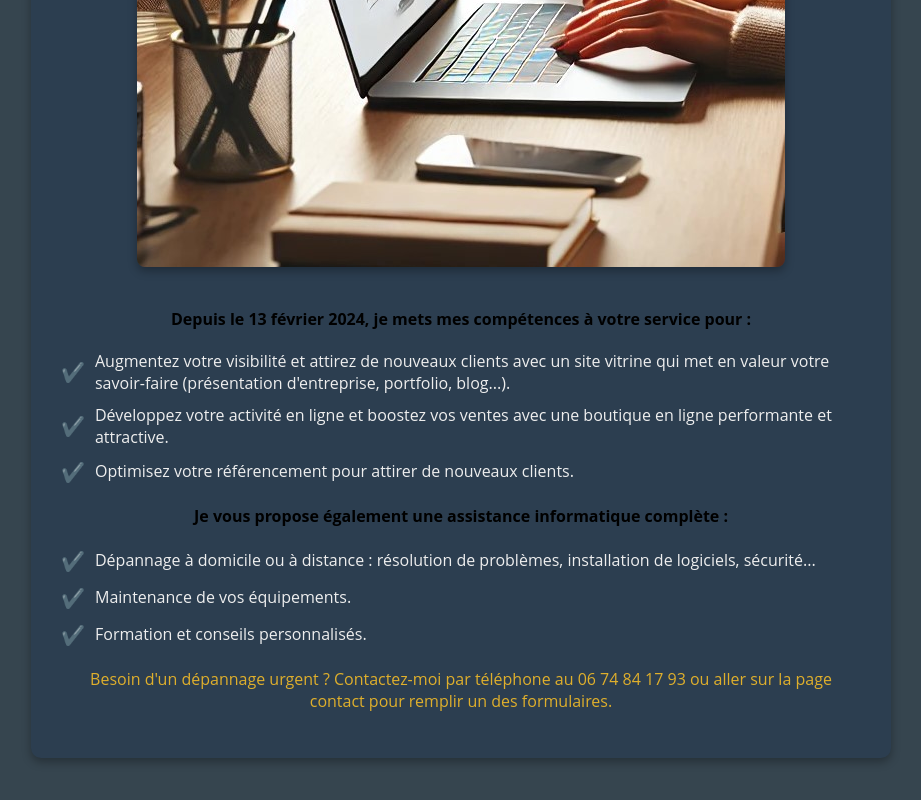
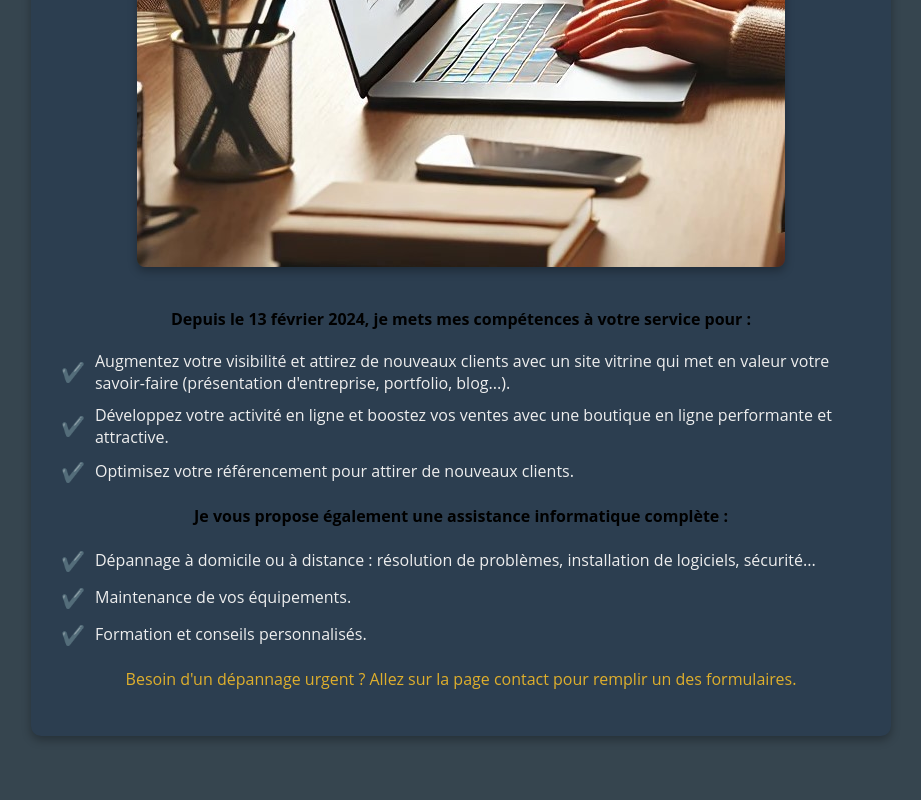
Before and after one commit to GaelleB/gb-webassist, a React (Create React App) app: page / in a window 1280 px wide. Shown: the part 970-1770 px from the top of the page, without its empty margins (179-1100 px from the left). Built offline with nearby package versions, Linux system fonts and the light colour scheme.

Commit message:
modif class suggestion

```diff
--- a/src/pages/Home.js
+++ b/src/pages/Home.js
@@ -32,8 +32,8 @@ function Home() {
             <li>Maintenance de vos équipements.</li>
             <li>Formation et conseils personnalisés.</li>
           </ul>
-          <p className='suggestion'>
-          Besoin d'un dépannage urgent ? Contactez-moi par téléphone au 06 74 84 17 93 ou aller sur la page contact pour remplir un des formulaires.
+          <p className="suggestion">
+            Besoin d'un dépannage urgent ? Allez sur la page contact pour remplir un des formulaires.
           </p>
         </div>
       </article>
```
